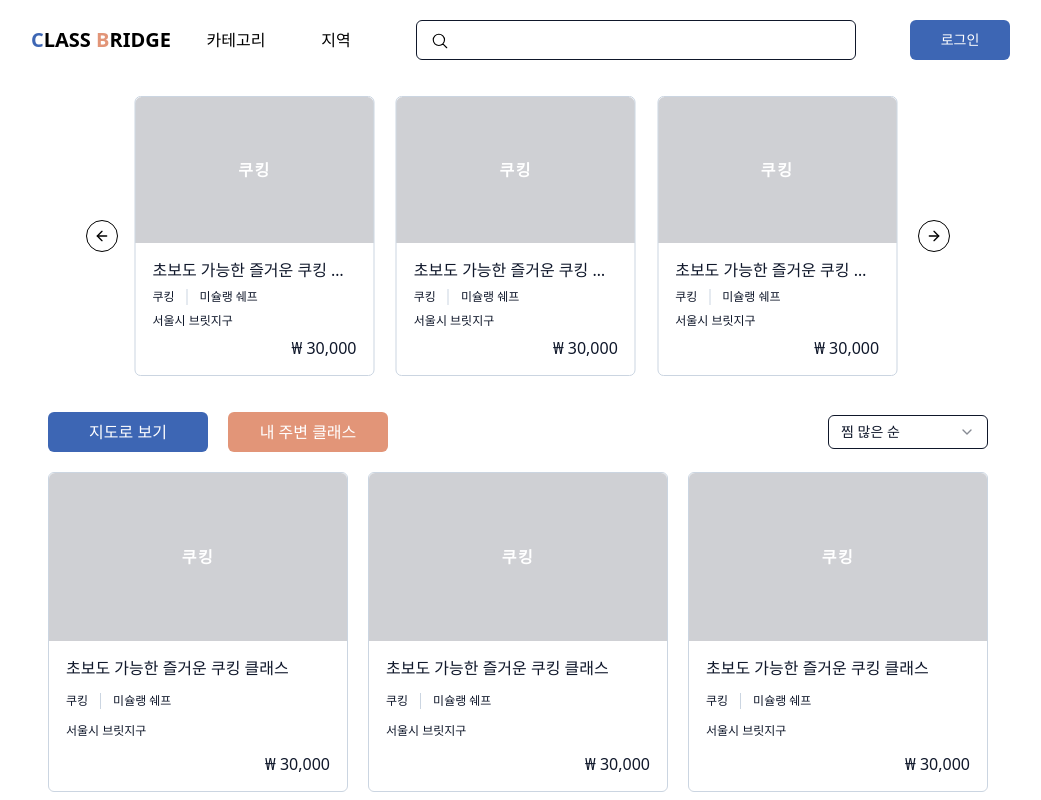
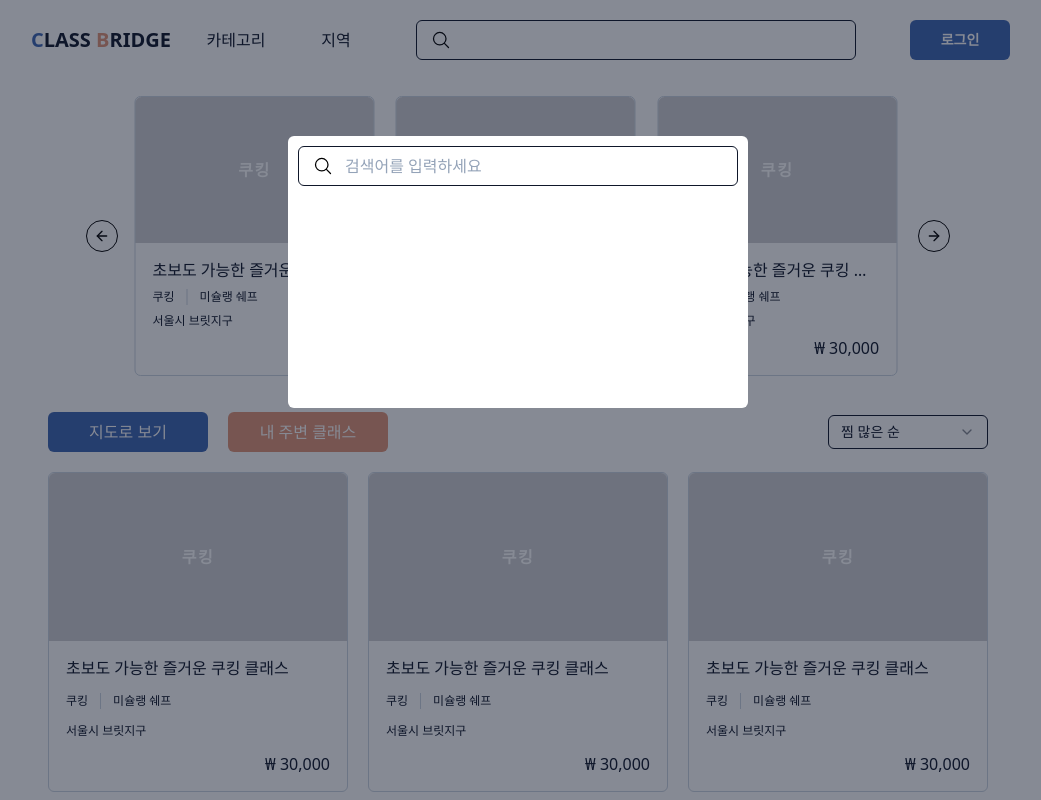
Before and after one commit to ClassBridge/ClassBridge-FE, a Next.js app: page / in a window 1280 px wide. Both pictures are taken after a click on the button 758 px from the left and 40 px from the top of the page. Shown: the top 800 px of the page, without its empty margins (122-1163 px from the left). Built offline with nearby package versions, Linux system fonts and the light colour scheme; a web font is replaced by a local one.

Commit message:
feat: create SearchModal

```diff
--- a/src/app/layout.tsx
+++ b/src/app/layout.tsx
@@ -2,6 +2,7 @@ import type { Metadata } from "next";
 import Providers from "@/lib/providers";
 import Header from "@/components/common/Header";
 import LogInModal from "@/components/modal/LogInModal";
+import SearchModal from "@/components/modal/SearchModal";
 import "@/styles/globals.css";
 
 export const metadata: Metadata = {
@@ -24,6 +25,7 @@ export default function RootLayout({
             {children}
           </main>
           <LogInModal />
+          <SearchModal />
         </body>
       </Providers>
     </html>
--- a/src/components/common/ClassCard.tsx
+++ b/src/components/common/ClassCard.tsx
@@ -33,8 +33,7 @@ export default function ClassCard({ size, content }: Props) {
           <div
             className={cn(
               "relative w-full rounded-t group-hover:h-full group-hover:bg-primary-blur transition-all duration-500",
-              !content.imgSrc &&
-                "flex items-center justify-center bg-black-blur",
+              !content.imgSrc && "flex items-center justify-center bg-black/20",
               size === "small" ? "h-[146px]" : "h-[168px]"
             )}
           >
--- a/src/components/common/Header.tsx
+++ b/src/components/common/Header.tsx
@@ -10,7 +10,7 @@ export default function Header({ auth = false }: { auth?: boolean }) {
   const { push } = useRouter();
 
   return (
-    <header className="fixed top-0 inset-x-0 z-10 w-screen h-20 bg-white/80 backdrop-blur">
+    <header className="fixed top-0 inset-x-0 z-10 w-screen h-20 text-black bg-white/80 backdrop-blur">
       <nav className="flex justify-center gap-5 w-screen max-w-screen-lg h-full mx-auto py-5">
         <Link
           href="/"
@@ -23,19 +23,22 @@ export default function Header({ auth = false }: { auth?: boolean }) {
             {"ridge"}
           </h1>
         </Link>
-        <button className="w-20 h-10" onClick={() => {}}>
+        <button className="w-20 h-10 font-medium text-base" onClick={() => {}}>
           {"카테고리"}
         </button>
-        <button className="w-20 h-10" onClick={() => {}}>
+        <button className="w-20 h-10 font-medium text-base" onClick={() => {}}>
           {"지역"}
         </button>
-        <button className="w-[440px] ml-5 mr-[34px] py-[11px] pl-3.5 rounded border border-black text-black">
-          <Image src={SearchIcon} alt="Search" width={18} height={18} />
+        <button
+          className="flex items-center w-[440px] ml-5 mr-[34px] pl-3.5 rounded border border-black text-black"
+          onClick={() => openModal("search")}
+        >
+          <Image src={SearchIcon} alt="Search" width={20} height={20} />
         </button>
         <button
-          className="w-[100px] h-10 rounded text-white text-sm bg-primary"
+          className="w-[100px] h-10 rounded font-bold text-white text-sm bg-primary"
           onClick={() => {
-            !auth ? openModal("login-modal") : push("/my");
+            !auth ? openModal("login") : push("/my");
           }}
         >
           {!auth ? "로그인" : "마이페이지"}
--- /dev/null
+++ b/src/components/modal/SearchModal.tsx
@@ -0,0 +1,36 @@
+"use client";
+
+import Image from "next/image";
+import Backdrop from "./Backdrop";
+import SearchIcon from "@/assets/icons/search.svg";
+import { useEffect, useState } from "react";
+
+export default function SearchModal() {
+  const [searchTerm, setSearchTerm] = useState<string>("");
+
+  useEffect(() => {
+    console.log(searchTerm);
+  }, [searchTerm]);
+
+  const handleChange = (e: React.ChangeEvent<HTMLInputElement>) => {
+    setSearchTerm(e.target.value);
+  };
+
+  return (
+    <div id="search-modal" className="hidden modal">
+      <Backdrop />
+      <div className="fixed top-0 right-2/4 translate-x-2/4 translate-y-2/4 z-50 flex flex-col gap-5 w-[460px] h-[272px] p-2.5 rounded bg-white">
+        <div className="flex items-center h-10 pl-3.5 rounded border border-black text-black">
+          <Image src={SearchIcon} alt="Search" width={20} height={20} />
+          <input
+            type="text"
+            placeholder="검색어를 입력하세요"
+            className="flex-1 mx-3 outline-0 placeholder:text-gray"
+            value={searchTerm}
+            onChange={handleChange}
+          />
+        </div>
+      </div>
+    </div>
+  );
+}
--- a/src/lib/utils.ts
+++ b/src/lib/utils.ts
@@ -6,13 +6,13 @@ export function cn(...inputs: ClassValue[]) {
 }
 
 export function openModal(id: string) {
-  const modal = document.getElementById(id);
+  const modal = document.getElementById(`${id}-modal`);
   modal?.classList.remove("hidden");
   document.body.style.overflow = "hidden";
 }
 
 export const closeModal = () => {
-  const modal = document.querySelector(".modal");
-  modal?.classList.add("hidden");
+  const modals = document.querySelectorAll(".modal");
+  modals.forEach((modal) => modal.classList.add("hidden"));
   document.body.style.overflow = "";
 };
--- a/tailwind.config.ts
+++ b/tailwind.config.ts
@@ -19,7 +19,7 @@ const config = {
       secondary: { DEFAULT: "#E29578", light: "#FFDDD2" },
       point: { like: "#F2545B", star: "#FFC700" },
       gray: { DEFAULT: "#94A3B8", light: "#CBD5E1" },
-      black: { DEFAULT: "#0F172A", blur: "rgba(15, 23, 42, 0.2)" },
+      black: { DEFAULT: "#0F172A", blur: "rgba(15, 23, 42, 0.5)" },
       white: { DEFAULT: "#FFFFFF", blur: "rgba(255, 255, 255, 0.5)" },
     },
     fontFamily: { pretendard: ["Pretendard", ...fontFamily.sans] },
```
